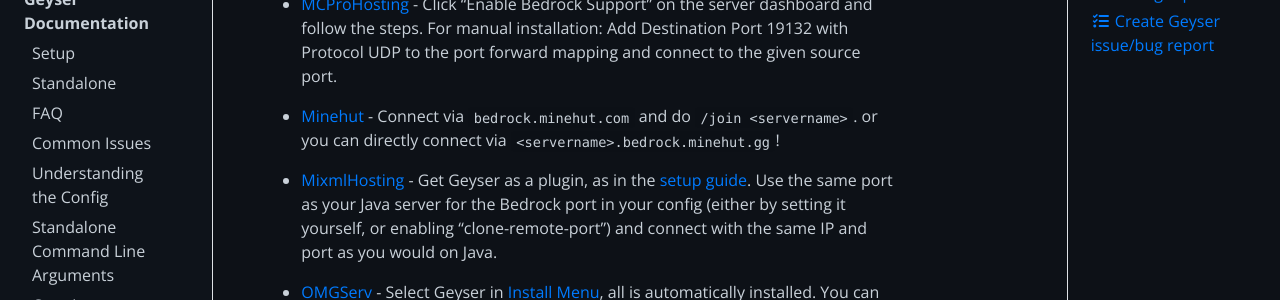
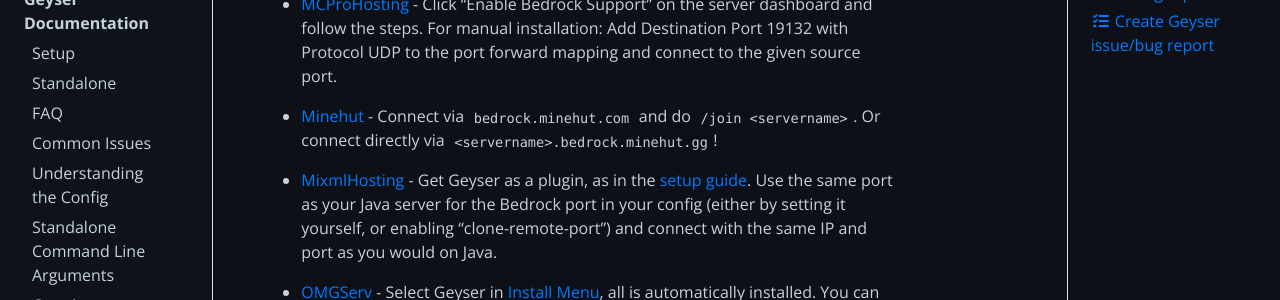
Before and after one commit to GeyserMC/GeyserWiki, a Jekyll site: the page built from _docs/geyser/supported-hosting-providers.md, in a window 1280 px wide and 900 px high, scrolled down 1039 px. Shown: the part 155-455 px from the top of the window. Built offline with Jekyll 4.4.1, drawn with Linux system fonts in a browser that asks for light colours.

Commit message:
Update providers.json

```diff
--- a/_data/providers.json
+++ b/_data/providers.json
@@ -51,7 +51,7 @@
     {
       "name": "Minehut",
       "url": "https://minehut.com/",
-      "description": "Connect via `bedrock.minehut.com` and do `/join <servername>`. or you can directly connect via `<servername>.bedrock.minehut.gg`!"
+      "description": "Connect via `bedrock.minehut.com` and do `/join <servername>`. Or connect directly via `<servername>.bedrock.minehut.gg`!"
     },
     {
       "name": "MixmlHosting",
```
